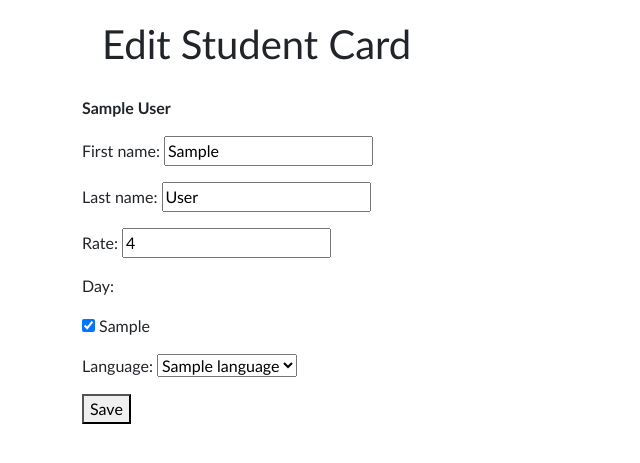
After one commit to marklim-cs/TutorTrack, a Django app: page /students/1/edit in a window 1280 px wide. The commit adds this page. Shown: the top 463 px of the page, without its empty margins (0-640 px from the left). Run offline with Django 5.2, Linux system fonts and the light colour scheme; tables that the repository leaves empty hold one stand-in row (values such as "Sample post").

Commit message:
update operation for a student with one card

```diff
--- a/tutor_track/app/admin.py
+++ b/tutor_track/app/admin.py
@@ -1,5 +1,5 @@
 from django.contrib import admin
-from .models import Student, Language, Lesson, MonthlyRecord, Day
+from .models import Student, Language, StudentCard, MonthlyRecord, Day
 
 # Register your models here.
 class StudentAdmin(admin.ModelAdmin):
@@ -8,7 +8,7 @@ class StudentAdmin(admin.ModelAdmin):
 class LanguageAdmin(admin.ModelAdmin):
     list_display = ("id", "name")
 
-class LessonAdmin(admin.ModelAdmin):
+class StudentCardAdmin(admin.ModelAdmin):
     def get_days(self, obj):
         return ", ".join([day.day for day in obj.day.all()])
     get_days.short_description = 'Days'
@@ -23,6 +23,6 @@ class DayAdmin(admin.ModelAdmin):
 
 admin.site.register(Student, StudentAdmin)
 admin.site.register(Language, LanguageAdmin)
-admin.site.register(Lesson, LessonAdmin)
+admin.site.register(StudentCard, StudentCardAdmin)
 admin.site.register(MonthlyRecord, MonthlyRecordAdmin)
 admin.site.register(Day, DayAdmin)
--- a/tutor_track/app/forms.py
+++ b/tutor_track/app/forms.py
@@ -1,6 +1,8 @@
 from django import forms
+from django.forms import ModelForm
 from django.contrib.auth.forms import UserCreationForm
 from django.contrib.auth.models import User
+from app.models import Student, StudentCard, Language, Day
 
 class UserRegistration(UserCreationForm):
     first_name = forms.CharField(required=True)
@@ -10,3 +12,16 @@ class UserRegistration(UserCreationForm):
     class Meta:
         model = User
         fields = ['username', 'first_name', 'last_name', 'email', 'password1', 'password2']
+
+class UpdateStudentForm(ModelForm):
+    class Meta:
+        model = Student
+        fields = ['first_name', 'last_name']
+
+class UpdateStudentCardForm(ModelForm):
+    day = forms.ModelMultipleChoiceField(queryset=Day.objects.all(), widget=forms.CheckboxSelectMultiple, required=True)
+    language = forms.ModelChoiceField(queryset=Language.objects.all(), required=True)
+
+    class Meta:
+        model = StudentCard
+        fields = ['rate', 'day', 'language']
--- a/tutor_track/app/models.py
+++ b/tutor_track/app/models.py
@@ -22,7 +22,7 @@ class Day(models.Model):
     def __str__(self):
         return f"{self.day}"
 
-class Lesson(models.Model):
+class StudentCard(models.Model):
     student = models.ForeignKey(Student, on_delete=models.CASCADE)
     rate = models.IntegerField(blank=True, null=True)
     day = models.ManyToManyField(Day)
@@ -32,7 +32,7 @@ class Lesson(models.Model):
         return f"{self.student}, {self.rate}, {self.day}, {self.language}"
 
 class MonthlyRecord(models.Model):
-    lesson = models.ForeignKey(Lesson, on_delete=models.CASCADE)
+    lesson = models.ForeignKey(StudentCard, on_delete=models.CASCADE)
     count = models.IntegerField(blank=False)
     total_money = models.IntegerField(blank=True, null=True)
 
--- /dev/null
+++ b/tutor_track/app/templates/edit_student_card.html
@@ -0,0 +1,17 @@
+{% extends "layout.html" %}
+
+{% block body %}
+    <div class="container">
+        <h1>Edit Student Card</h1>
+        <p><strong>{% if student %} {{ student.first_name}} {{ student.last_name}} {% endif %}</strong></p>
+        <div class="row">
+            <form method="post" action="{% url 'app:edit_student_card' student.id %}">
+                {% csrf_token %}
+                {{ student_form.as_p }}
+                {{ card_form.as_p}}
+                <button type="submit">Save</button>
+            </form>
+        </div>
+    </div>
+
+{% endblock %}
--- a/tutor_track/app/templates/home.html
+++ b/tutor_track/app/templates/home.html
@@ -1,7 +1,11 @@
 {% extends "layout.html" %}
 {% block body %}
     <h1>Hi, Tutor!</h1>
-    <form method="get" action="{% url 'app:log_out' %}">
+    <form method="get" action="{% url 'app:log_out' %}" style="padding-left: 20px;">
         <button type="submit">Log out</button>
     </form>
+    <br>
+    <form method="get" action="{% url 'app:students' %}" style="padding-left: 20px;">
+        <button type="submit">Students</button>
+    </form>
 {% endblock %}
--- a/tutor_track/app/templates/student_detail.html
+++ b/tutor_track/app/templates/student_card.html
@@ -2,7 +2,7 @@
 
 {% block body %}
     <div class="container">
-        <h1>Student Details</h1>
+        <h1>Student Card</h1>
         <div class="row">
             <div class="col-sm-3" style="background-color: lightpink;">
                     <p><strong>Student:</strong> {{ student.first_name }} {{ student.last_name }}</p>
@@ -25,6 +25,9 @@
                             No days assigned.
                         {% endfor %}
                     </ul>
+                    <form method="get" action="{% url 'app:edit_student_card' student.id %}" style="padding-bottom: 20px;">
+                        <button type="submit">Edit</button>
+                    </form>
             </div>
         </div>
     </div>
--- a/tutor_track/app/templates/student_list.html
+++ b/tutor_track/app/templates/student_list.html
@@ -7,7 +7,7 @@
             <div class="col-sm-3" style="background-color: lightpink;">
                 <ol>
                     {% for student in students %}
-                    <a href="{% url 'app:student_detail' student.id %}">
+                    <a href="{% url 'app:student_card' student.id %}">
                         <li>{{ student }}</li>
                     </a>
                     {% endfor %}
--- a/tutor_track/app/urls.py
+++ b/tutor_track/app/urls.py
@@ -8,5 +8,6 @@ urlpatterns = [
     path('log_in/', user_views.log_in, name='log_in'),
     path('log_out/', user_views.log_out, name='log_out'),
     path("students/", student_views.StudentList.as_view(), name='students'),
-    path("students/<int:student_id>/", student_views.StudentDetail.as_view(), name='student_detail'),
+    path("students/<int:student_id>/", student_views.StudentCardView.as_view(), name='student_card'),
+    path("students/<int:student_id>/edit", student_views.UpdateStudentCard.as_view(), name="edit_student_card"),
     ]
--- a/tutor_track/app/views/student_views.py
+++ b/tutor_track/app/views/student_views.py
@@ -1,6 +1,7 @@
 from django.shortcuts import render, redirect
 from django.views import View
-from app.models import Student, Lesson, MonthlyRecord, Language
+from app.models import Student, StudentCard
+from app.forms import UpdateStudentForm, UpdateStudentCardForm
 
 class StudentList(View):
     def get(self, request):
@@ -8,9 +9,9 @@ class StudentList(View):
         context = {"students": students}
         return render(request, "student_list.html", context)
 
-class StudentDetail(View):
+class StudentCardView(View):
     def get(self, request, student_id):
-        lessons = Lesson.objects.filter(student_id=student_id)
+        lessons = StudentCard.objects.filter(student_id=student_id)
         student = Student.objects.get(id=student_id)
 
         days = []
@@ -20,7 +21,40 @@ class StudentDetail(View):
         context = {"student": student,
                    "days": days,
                    "lessons": lessons}
-        return render(request, "student_detail.html", context)
+        return render(request, "student_card.html", context)
 
-    def post(self, request):
-        pass
+class UpdateStudentCard(View):
+    def get(self, request, student_id):
+        student = Student.objects.get(id=student_id)
+        student_card = StudentCard.objects.get(student_id=student_id)
+
+        student_form = UpdateStudentForm(instance=student)
+        card_form = UpdateStudentCardForm(instance=student_card)
+
+        context = {
+                    "student_form": student_form,
+                    "card_form": card_form,
+                    "student": student,
+            }
+
+        return render(request, "edit_student_card.html", context)
+
+    def post(self, request, student_id):
+        student = Student.objects.get(id=student_id)
+        student_card = StudentCard.objects.get(student_id=student_id)
+
+        student_form = UpdateStudentForm(request.POST, instance=student)
+        card_form = UpdateStudentCardForm(request.POST, instance=student_card)
+
+        if student_form.is_valid() and card_form.is_valid():
+            student_form.save()
+            card_form.save()
+            return redirect("app:student_card", student_id=student_id)
+
+        else:
+            context = {
+                    "student_form": student_form,
+                    "card_form": card_form,
+                    "student": student,
+            }
+            return render(request, "edit_student_card", context)
```
Also changed, not shown: tutor_track/app/migrations/0003_rename_lesson_studentcard.py (added).
